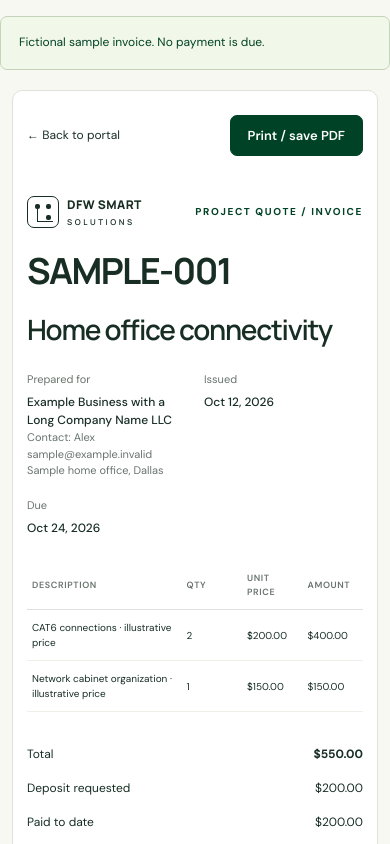
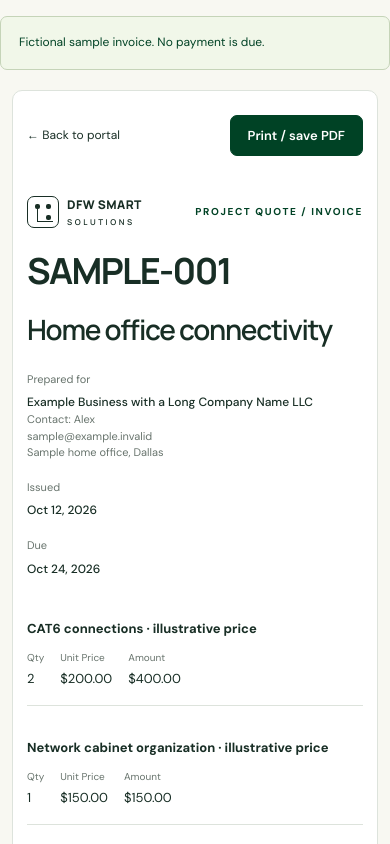
Before and after one commit to jnwajei22/smart-solutions-website, a Next.js app: page /preview/invoice in a window 390 px wide. Shown: the top 844 px of the page. Built offline with nearby package versions, Linux system fonts and the light colour scheme.

Commit message:
Keep mobile invoice amounts readable and payment tables keyboard accessible

```diff
--- a/app/globals.css
+++ b/app/globals.css
@@ -2479,3 +2479,57 @@ td {
     padding: 20px;
   }
 }
+.invoice-mobile-items,
+.scroll-hint {
+  display: none;
+}
+@media (max-width: 700px) {
+  .scroll-hint {
+    display: block;
+    font-size: 11px;
+    color: var(--muted);
+  }
+  .invoice-document .invoice-items {
+    display: none;
+  }
+  .invoice-mobile-items {
+    display: grid;
+    gap: 16px;
+    margin: 25px 0;
+  }
+  .invoice-mobile-items section {
+    padding: 16px 0;
+    border-bottom: 1px solid var(--line);
+    font-size: 13px;
+  }
+  .invoice-mobile-items dl {
+    display: flex;
+    flex-wrap: wrap;
+    gap: 16px;
+    margin: 12px 0 0;
+  }
+  .invoice-mobile-items dt {
+    font-size: 10px;
+    color: var(--muted);
+  }
+  .invoice-mobile-items dd {
+    margin: 4px 0 0;
+    font-size: 13px;
+    white-space: nowrap;
+  }
+  .invoice-document .request-meta {
+    grid-template-columns: 1fr;
+  }
+  .invoice-totals {
+    width: 100%;
+  }
+}
+@media print {
+  .invoice-mobile-items {
+    display: none !important;
+  }
+  .invoice-document .invoice-items {
+    display: table !important;
+    table-layout: auto;
+  }
+}
--- a/components/invoice-document.tsx
+++ b/components/invoice-document.tsx
@@ -45,7 +45,7 @@ export function InvoiceDocument({
           Due<strong>{date(i.due_date)}</strong>
         </span>
       </div>
-      <table>
+      <table className="invoice-items">
         <thead>
           <tr>
             <th>Description</th>
@@ -65,6 +65,27 @@ export function InvoiceDocument({
           ))}
         </tbody>
       </table>
+      <div className="invoice-mobile-items" aria-label="Invoice line items">
+        {i.items.map((item, n) => (
+          <section key={n}>
+            <strong>{item.description}</strong>
+            <dl>
+              <div>
+                <dt>Qty</dt>
+                <dd>{item.quantity}</dd>
+              </div>
+              <div>
+                <dt>Unit Price</dt>
+                <dd>{money(item.unit_cents)}</dd>
+              </div>
+              <div>
+                <dt>Amount</dt>
+                <dd>{money(item.quantity * item.unit_cents)}</dd>
+              </div>
+            </dl>
+          </section>
+        ))}
+      </div>
       <div className="invoice-totals">
         <div>
           <span>Total</span>
```
Also changed, not shown: components/portal.tsx (+11 -1 lines).
